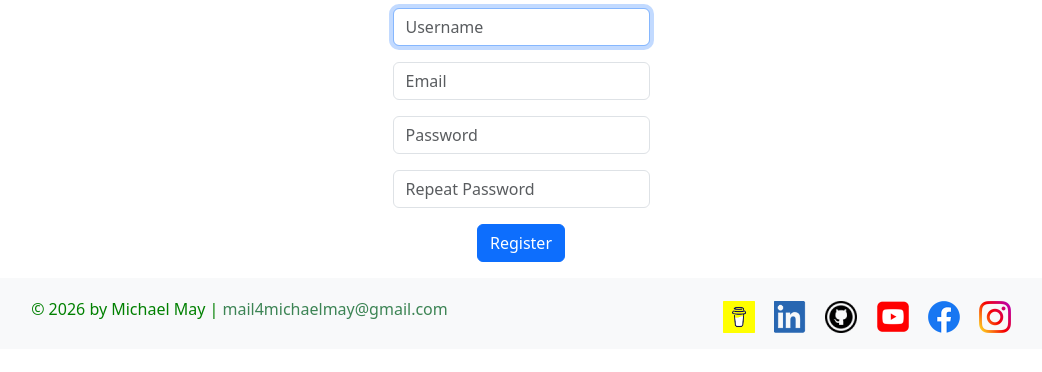
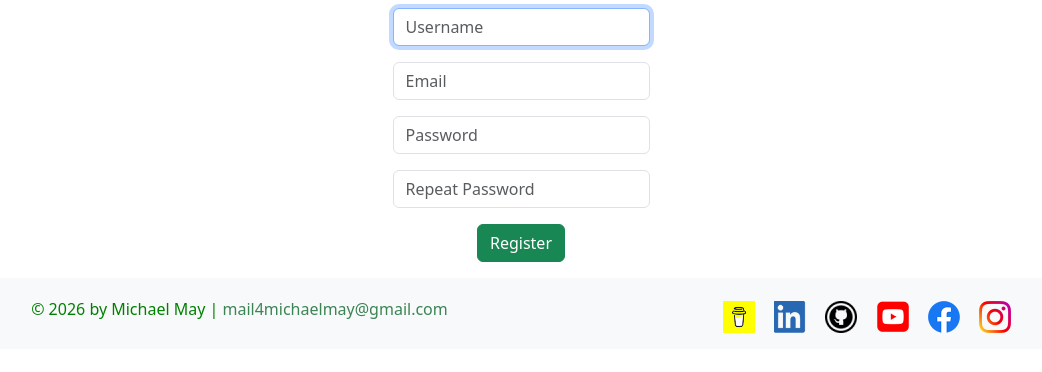
Before and after one commit to dadeux/kindle2anki-web, a Flask app: page /register in a window 1280 px wide. Shown: the part 116-488 px from the top of the page, without its empty margins (119-1161 px from the left). Run offline with Flask 3, Linux system fonts and the light colour scheme; the visitor is signed in with stand-in values (Sample User, id 1); parts of the project's set-up code (start-up, migrations or seed data) failed here and were passed over; some libraries are stand-ins or nearby versions.

Commit message:
tweaked a button

```diff
--- a/templates/register.html
+++ b/templates/register.html
@@ -19,6 +19,6 @@
         <div class="mb-3">
             <input class="form-control mx-auto w-auto" name="confirmation" placeholder="Repeat Password" type="password" required>
         </div>
-        <button class="btn btn-primary" type="submit">Register</button>
+        <button class="btn btn-success" type="submit">Register</button>
     </form>
 {% endblock %}
```
